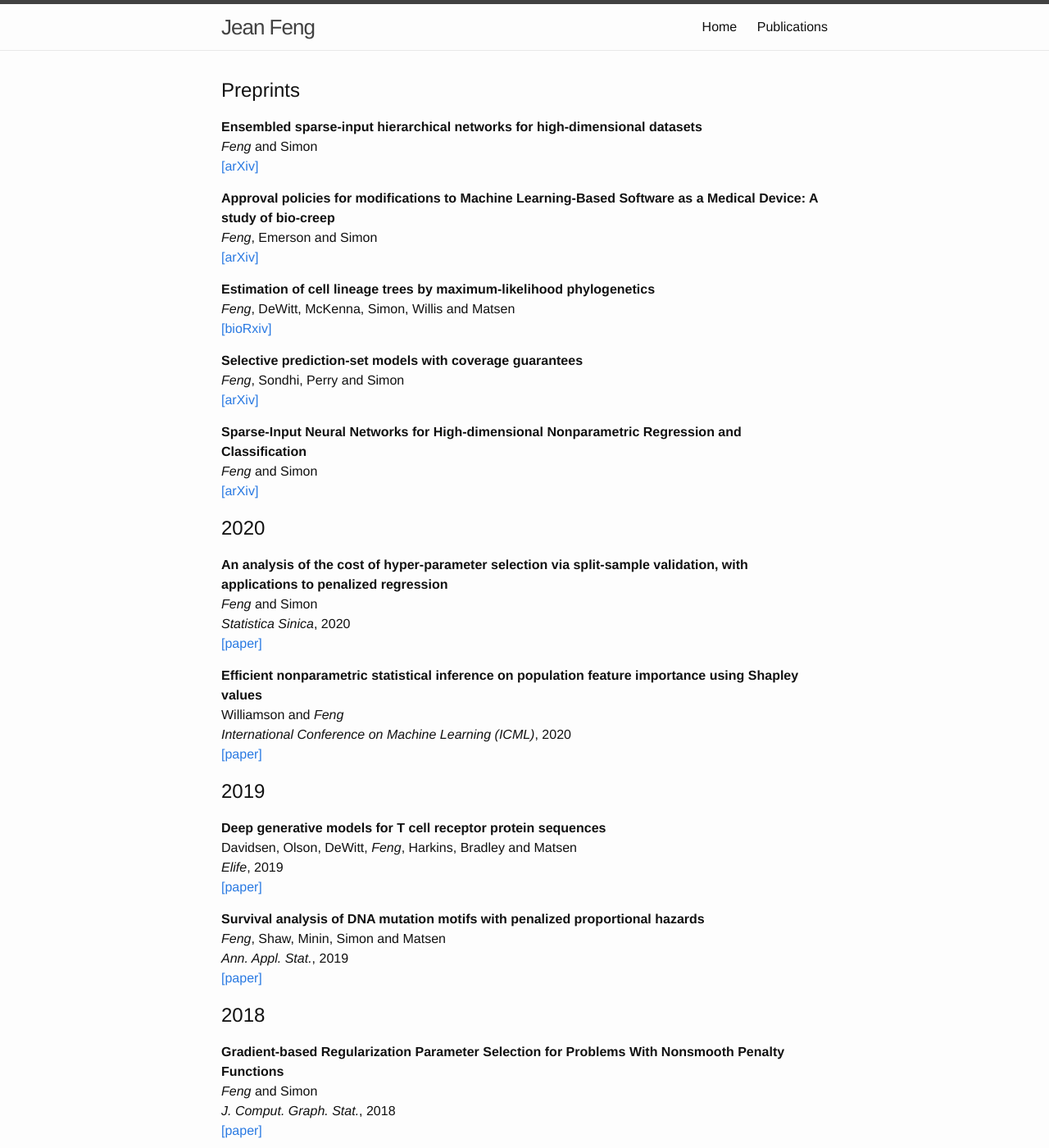
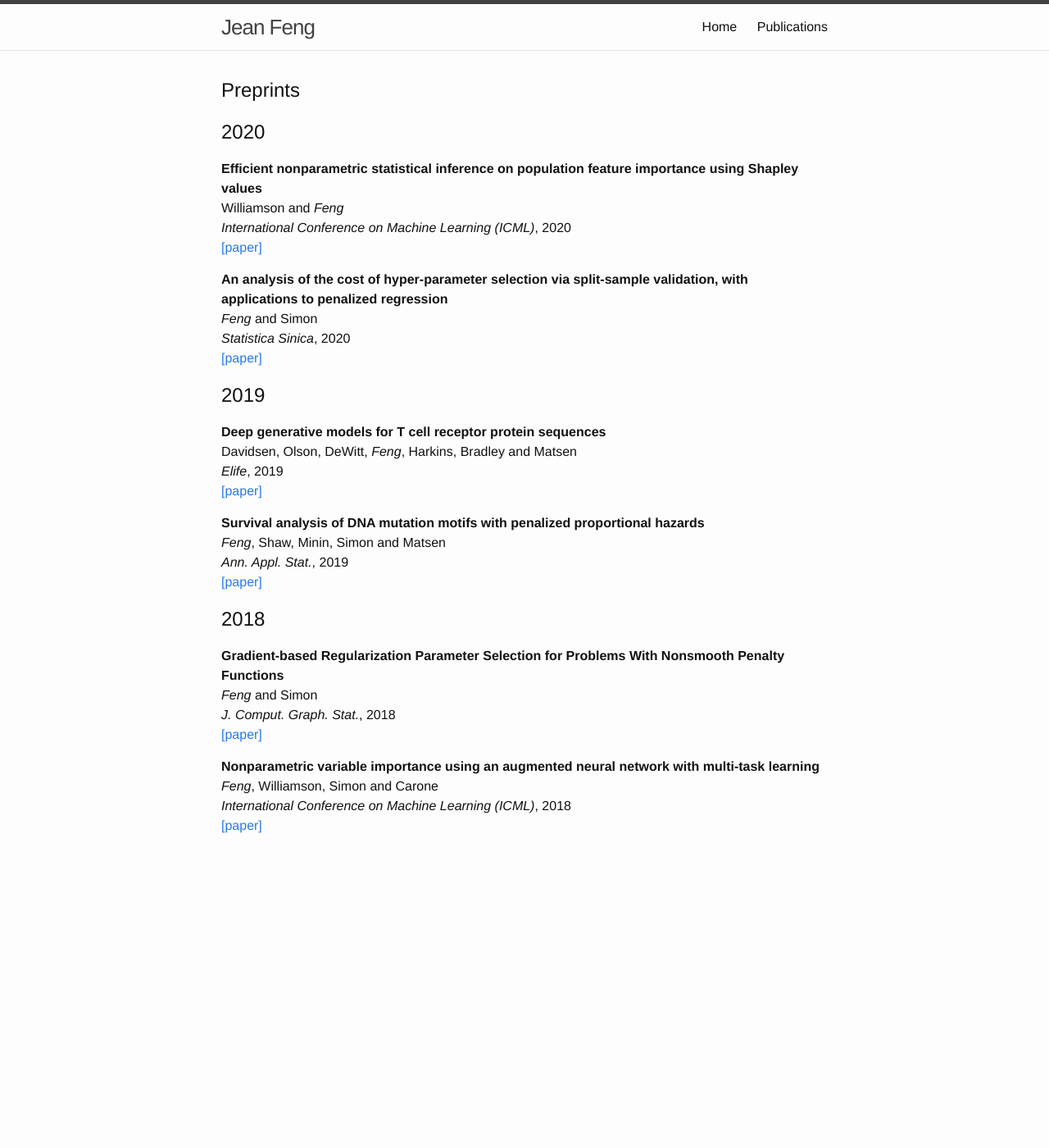
Before and after one commit to jjfeng/jjfeng.github.io, a Jekyll site: the page built from publications.md, in a window 1280 px wide and 1400 px high. Shown: the whole window at 82% size. Built offline with Jekyll 4.4.1, drawn with Linux system fonts in a browser that asks for light colours.

Commit message:
update pubs

```diff
--- a/publications.md
+++ b/publications.md
@@ -4,36 +4,18 @@
 ---
 
 ## Preprints
-**Ensembled sparse-input hierarchical networks for high-dimensional datasets**<br />
-*Feng* and Simon<br />
-[\[arXiv\]](http://arxiv.org/abs/2005.04834)
 
-**Approval policies for modifications to Machine Learning-Based Software as a Medical Device: A study of bio-creep**<br />
-*Feng*, Emerson and Simon<br />
-[\[arXiv\]](http://arxiv.org/abs/1912.12413)
-
-**Estimation of cell lineage trees by maximum-likelihood phylogenetics**<br />
-*Feng*, DeWitt, McKenna, Simon, Willis and Matsen<br />
-[\[bioRxiv\]](https://www.biorxiv.org/content/10.1101/595215v1.full)
-
-**Selective prediction-set models with coverage guarantees**<br />
-*Feng*, Sondhi, Perry and Simon<br />
-[\[arXiv\]](http://arxiv.org/abs/1906.05473)
-
-**Sparse-Input Neural Networks for High-dimensional Nonparametric Regression and Classification**<br />
-*Feng* and Simon<br />
-[\[arXiv\]](http://arxiv.org/abs/1711.07592)
 
 ## 2020
+**Efficient nonparametric statistical inference on population feature importance using Shapley values**<br />
+Williamson and *Feng*<br />
+*International Conference on Machine Learning (ICML)*, 2020<br />
+[\[paper\]](https://proceedings.icml.cc/static/paper_files/icml/2020/3042-Paper.pdf)
+
 **An analysis of the cost of hyper-parameter selection via split-sample validation, with applications to penalized regression**<br />
 *Feng* and Simon<br />
 *Statistica Sinica*, 2020<br />
 [\[paper\]](http://www3.stat.sinica.edu.tw/ss_newpaper/SS-2017-0310_na.pdf)
-
-**Efficient nonparametric statistical inference on population feature importance using Shapley values**<br />
-Williamson and *Feng*<br />
-*International Conference on Machine Learning (ICML)*, 2020<br />
-[\[paper\]](https://proceedings.icml.cc/static/paper_files/icml/2020/3042-Paper.pdf)
 
 ## 2019
 **Deep generative models for T cell receptor protein sequences**<br />
```
